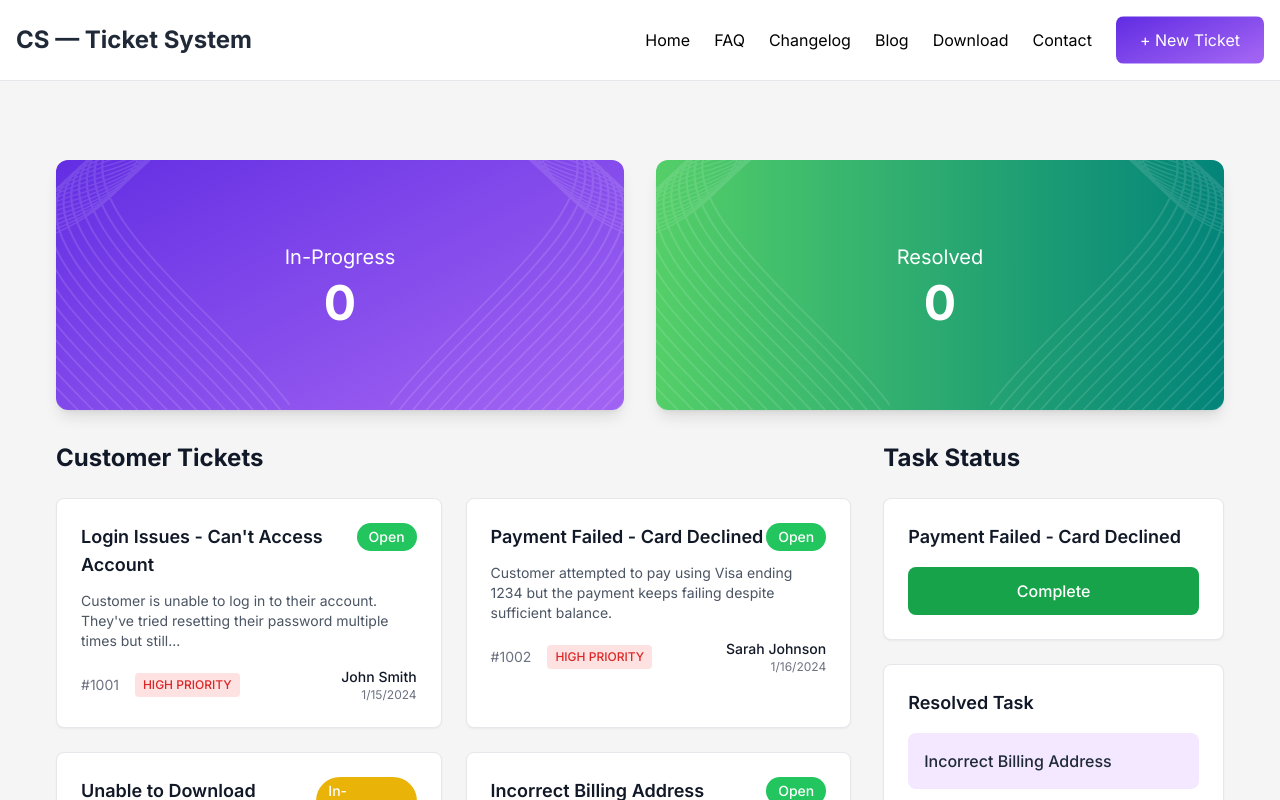
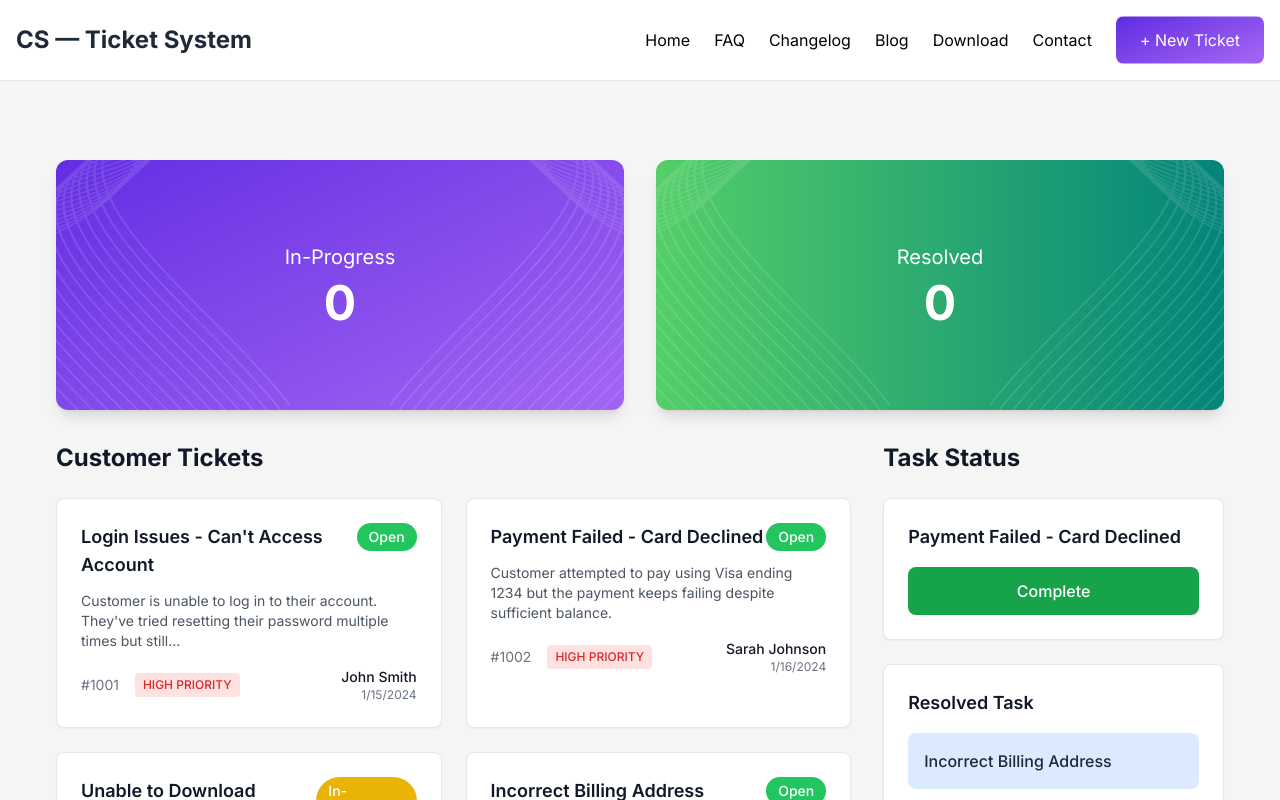
Before and after one commit to iamOmarFaruk/Customer-Support-Zone, a React (Vite) app: page / in a window 1280 px wide. Shown: the top 800 px of the page. Built offline with nearby package versions, Linux system fonts and the light colour scheme.

Commit message:
fix color shade

```diff
--- a/src/components/Dashboard.jsx
+++ b/src/components/Dashboard.jsx
@@ -133,7 +133,7 @@ const Dashboard = () => {
           {/* Resolved Task */}
           <div className="bg-white rounded-lg p-6 shadow-sm border border-gray-200">
             <h3 className="text-lg font-semibold text-gray-900 mb-4">Resolved Task</h3>
-            <div className="bg-purple-100 rounded-lg p-4">
+            <div className="bg-blue-100 rounded-lg p-4">
               <p className="text-gray-800 font-medium">Incorrect Billing Address</p>
             </div>
           </div>
```
